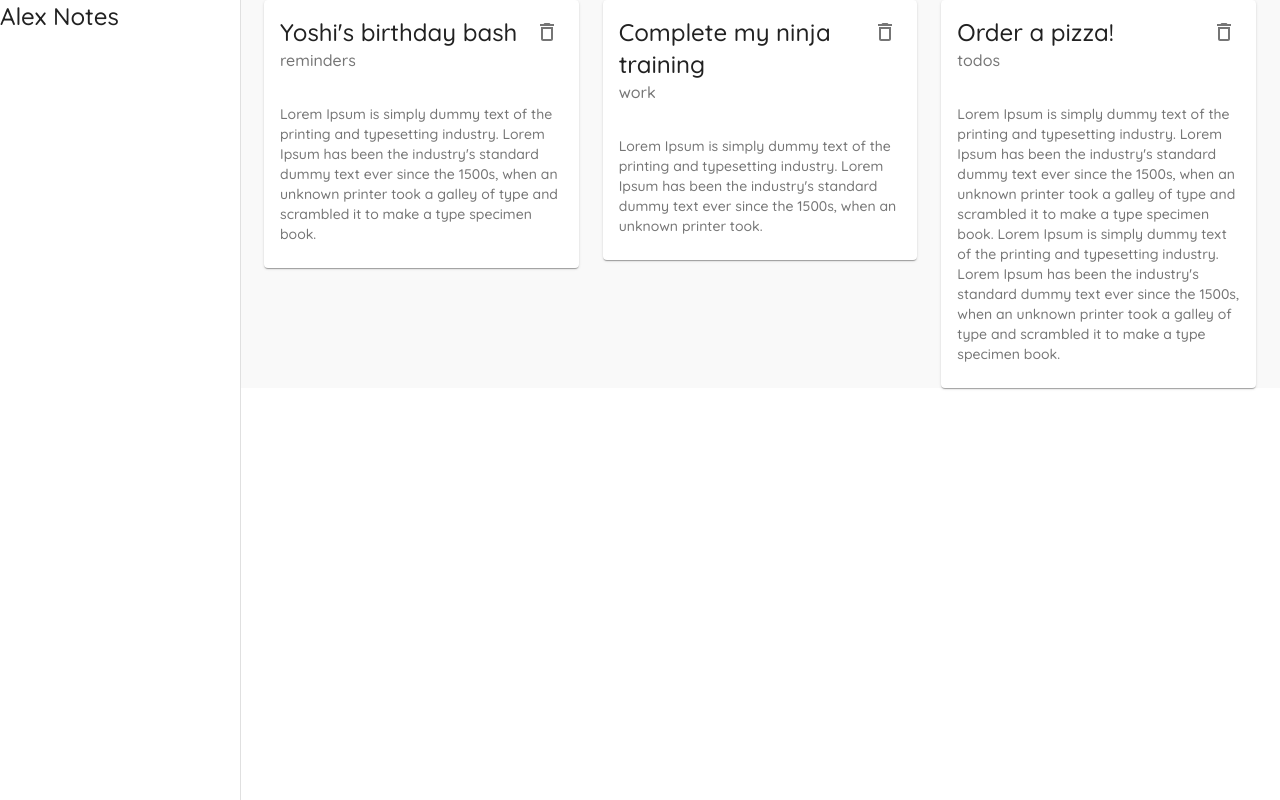
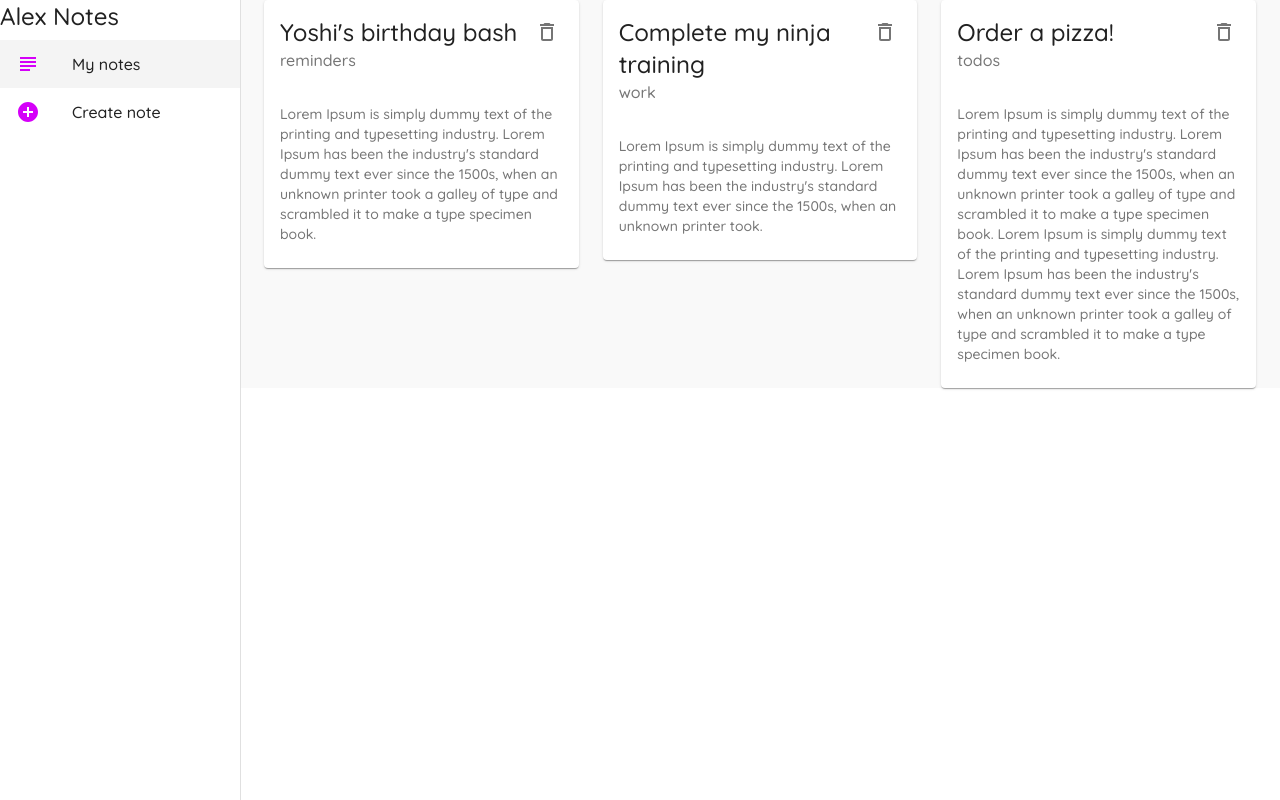
Before and after one commit to crypt096/material-ui-react, a React (Create React App) app: page / in a window 1280 px wide. Built offline with nearby package versions, Linux system fonts and the light colour scheme; data requests are answered from the project's data file.

Commit message:
Add List & ListItems.

```diff
--- a/src/components/Layout.js
+++ b/src/components/Layout.js
@@ -1,8 +1,15 @@
 import React from 'react'
+import { useHistory, useLocation } from 'react-router';
+
 import { makeStyles } from '@material-ui/core'
 
 import Drawer from '@material-ui/core/Drawer'
 import Typography from '@material-ui/core/Typography'
+import List from '@material-ui/core/List';
+import ListItem from '@material-ui/core/ListItem';
+import ListItemIcon from '@material-ui/core/ListItemIcon';
+import ListItemText from '@material-ui/core/ListItemText';
+import { AddCircleOutlined, SubjectOutlined } from '@material-ui/icons';
 
 const drawerWidth = 240;
 
@@ -19,11 +26,29 @@
     },
     drawerPaper: {
         width: drawerWidth,
+    },
+    active: {
+        background: '#f4f4f4'
     }
 })
 
 export default function Layout({ children }) {
     const classes = useStyles();
+    const history = useHistory();
+    const location = useLocation();
+
+    const menuItems = [
+        {
+            text: "My notes",
+            icon: <SubjectOutlined color="secondary" />,
+            path: '/'
+        },
+        {
+            text: "Create note",
+            icon: <AddCircleOutlined color="secondary" />,
+            path: '/create'
+        }
+    ]
 
     return (
         <div className={classes.root}>
@@ -40,6 +65,16 @@
                         Alex Notes
                     </Typography>
                 </div>
+
+                {/* List links */}
+                <List>
+                    {menuItems.map(item => (
+                        <ListItem key={item.text} button onClick={() => history.push(item.path)} className={location.pathname == item.path ? classes.active : null}>
+                            <ListItemIcon>{item.icon}</ListItemIcon>
+                            <ListItemText primary={item.text} />
+                        </ListItem>
+                    ))}
+                </List>
             </Drawer>
             <div className={classes.page}>
                 {children}
```
